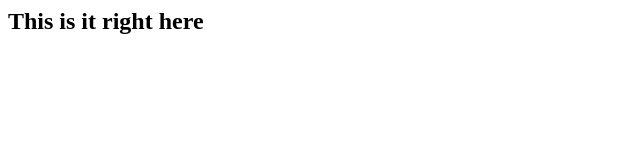
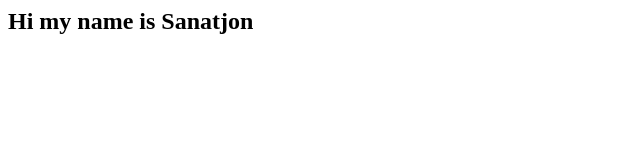
Before and after one commit to posesred/foobar, a plain HTML site: page index.html in a window 1280 px wide. Shown: the whole page, without its empty margins (0-640 px from the left). Drawn offline with Linux system fonts and the light colour scheme.

Commit message:
updated h2 with hi my name is Sanatjon

```diff
--- a/index.html
+++ b/index.html
@@ -6,6 +6,6 @@
     <title>Git2</title>
 </head>
 <body>
-    <h2>This is it right here</h2>
+    <h2>Hi my name is Sanatjon</h2>
 </body>
 </html>
```
